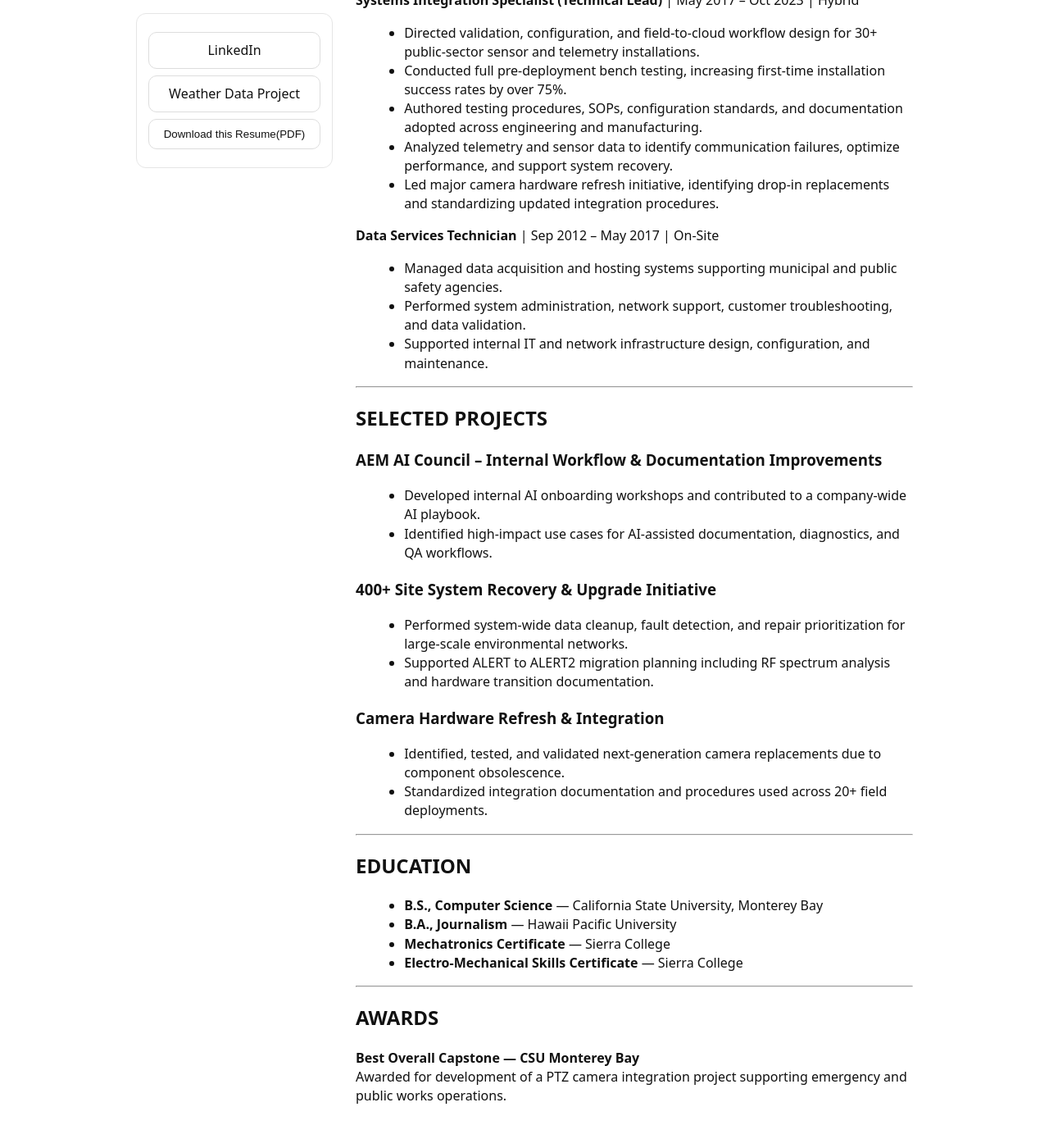
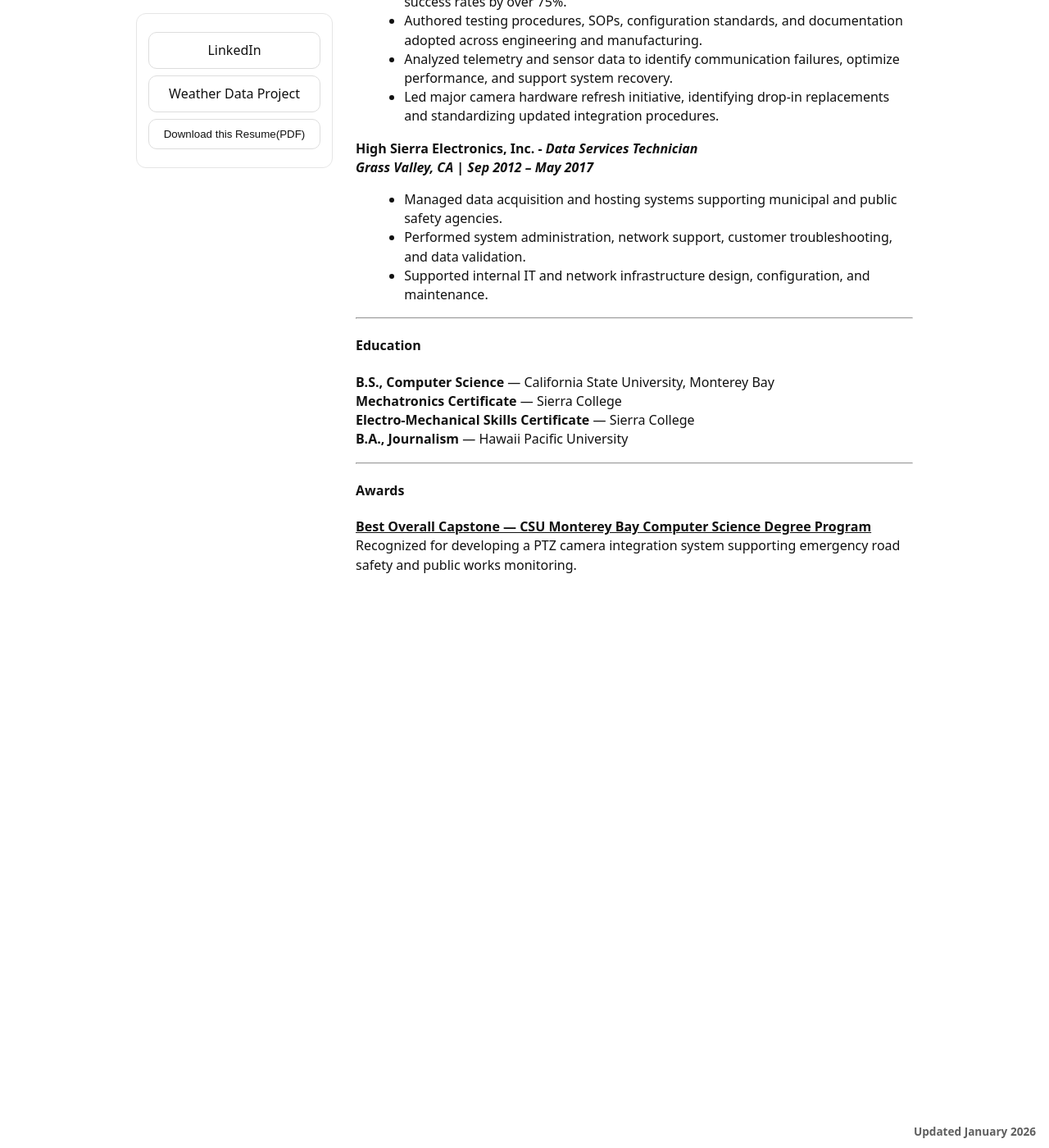
Before and after one commit to jostagirl/PublicResume, a Jekyll site: the page built from v/ATS_Software/index.md, in a window 1280 px wide and 1400 px high, scrolled down 1592 px. Shown: the whole window at 82% size. Built offline with Jekyll 4.4.1, drawn with Linux system fonts in a browser that asks for light colours; our own code applies the rules of GitHub Pages for plain Markdown files; after the commit the page ends 2345 px from its top, so only the background shows below that; some of the changed text lies outside the part shown.

Commit message:
Publish resume site update

```diff
--- a/v/ATS_Software/index.md
+++ b/v/ATS_Software/index.md
@@ -1,18 +1,22 @@
-# ANNA BELLIZZI
-Senior Systems Integrator | Technical Program Contributor | Systems & Data Workflow Specialist
-Grass Valley, CA (Hybrid/Remote)
-Email: Anna.L.Bellizzi@gmail.com
-Phone: 415-203-7508
-LinkedIn: https://www.linkedin.com/in/anna-bellizzi
+---
+title: Anna Bellizzi | Resume
+---
+<h2>Anna Bellizzi</h2>
+
+<strong>Senior Systems Integrator | Technical Program Contributor | Systems & Data Workflow Specialist</strong><br/>
+Nevada City, CA<br/>
+<a href="https://www.linkedin.com/in/anna-bellizzi/">linkedin.com/in/anna-bellizzi</a> | Anna.L.Bellizzi@gmail.com | 415-203-7508
+
+<div class="resume-updated-sticky"><b>Updated January 2026</b></div>
 
 ---
 
-## PROFESSIONAL SUMMARY
+#### Professional Summary
 Senior Systems Integrator with 15+ years of experience supporting mission-critical operations through hardware–software integration, cloud-based data workflows, and structured program coordination. Known for creating clarity in complex technical environments, aligning engineering and operations, and building reproducible processes that improve system reliability and deployment quality. Adept at designing and executing pre-deployment testing, coordinating multi-team rollouts, and establishing standards for configuration, validation, and documentation. Actively applying AI-assisted tools to enhance diagnostics, workflow automation, and scalable quality practices. Operates with a leadership mindset while remaining hands-on and detail-driven.
 
 ---
 
-## CORE COMPETENCIES
+#### Core Competancies
 - Systems Thinking and Architecture
 - Technical Program and Project Support
 - Cloud-Based Data Workflows
@@ -26,7 +30,7 @@ Senior Systems Integrator with 15+ years of experience supporting mission-critic
 
 ---
 
-## TECHNICAL SKILLS
+#### Technical Skills
 **Languages & Tools:** Python, MySQL, Git, Google Colab, Command Line
 **Domains:** IoT telemetry, sensor networks, RF communications, environmental monitoring, cloud ingestion pipelines
 **Specialties:** System validation, configuration standards, data analysis, workflow automation
@@ -34,55 +38,43 @@ Senior Systems Integrator with 15+ years of experience supporting mission-critic
 
 ---
 
-## PROFESSIONAL EXPERIENCE
+#### Experience
+**Advanced Environmental Monitoring (AEM) -** ***Integration Specialist (HSE SME)***
+*Parent company of High Sierra Electronics*
+***Hybrid / Remote in Nevada City | Oct 2023 – Dec 2025***
 
-### ADVANCED ENVIRONMENTAL MONITORING (AEM)
-**Integration Specialist (HSE SME)** | Oct 2023 – Present | Remote
 - Lead end-to-end hardware and software integration for distributed environmental monitoring systems used in mission-critical scenarios.
 - Develop standardized test procedures and configuration workflows to ensure high data reliability and seamless cloud ingestion.
 - Build Python-based automation and diagnostic tools, reducing manual troubleshooting steps by approximately 30%.
 - Coordinate across firmware, software, engineering, and support teams to align technical requirements and deployment readiness.
 - Contribute to internal AI initiatives improving documentation, diagnostics, and operational efficiency across teams.
 
-### HIGH SIERRA ELECTRONICS, INC. (ACQUIRED BY AEM)
-**Systems Integration Specialist (Technical Lead)** | May 2017 – Oct 2023 | Hybrid
+**High Sierra Electronics, Inc. -** ***Systems Integration Specialist (Technical Lead)***
+***Grass Valley, CA | May 2017 – Oct 2023***
+
 - Directed validation, configuration, and field-to-cloud workflow design for 30+ public-sector sensor and telemetry installations.
 - Conducted full pre-deployment bench testing, increasing first-time installation success rates by over 75%.
 - Authored testing procedures, SOPs, configuration standards, and documentation adopted across engineering and manufacturing.
 - Analyzed telemetry and sensor data to identify communication failures, optimize performance, and support system recovery.
 - Led major camera hardware refresh initiative, identifying drop-in replacements and standardizing updated integration procedures.
 
-**Data Services Technician** | Sep 2012 – May 2017 | On-Site
+**High Sierra Electronics, Inc. -** ***Data Services Technician***
+***Grass Valley, CA | Sep 2012 – May 2017***
+
 - Managed data acquisition and hosting systems supporting municipal and public safety agencies.
 - Performed system administration, network support, customer troubleshooting, and data validation.
 - Supported internal IT and network infrastructure design, configuration, and maintenance.
 
 ---
 
-## SELECTED PROJECTS
-
-### AEM AI Council – Internal Workflow & Documentation Improvements
-- Developed internal AI onboarding workshops and contributed to a company-wide AI playbook.
-- Identified high-impact use cases for AI-assisted documentation, diagnostics, and QA workflows.
-
-### 400+ Site System Recovery & Upgrade Initiative
-- Performed system-wide data cleanup, fault detection, and repair prioritization for large-scale environmental networks.
-- Supported ALERT to ALERT2 migration planning including RF spectrum analysis and hardware transition documentation.
-
-### Camera Hardware Refresh & Integration
-- Identified, tested, and validated next-generation camera replacements due to component obsolescence.
-- Standardized integration documentation and procedures used across 20+ field deployments.
+#### Education
+**B.S., Computer Science** — California State University, Monterey Bay
+**Mechatronics Certificate** — Sierra College
+**Electro-Mechanical Skills Certificate** — Sierra College
+**B.A., Journalism** — Hawaii Pacific University
 
 ---
 
-## EDUCATION
-- **B.S., Computer Science** — California State University, Monterey Bay
-- **B.A., Journalism** — Hawaii Pacific University
-- **Mechatronics Certificate** — Sierra College
-- **Electro-Mechanical Skills Certificate** — Sierra College
-
----
-
-## AWARDS
-**Best Overall Capstone — CSU Monterey Bay**
-Awarded for development of a PTZ camera integration project supporting emergency and public works operations.
+#### Awards
+<u><b>Best Overall Capstone — CSU Monterey Bay Computer Science Degree Program</b></u>
+Recognized for developing a PTZ camera integration system supporting emergency road safety and public works monitoring.
```
